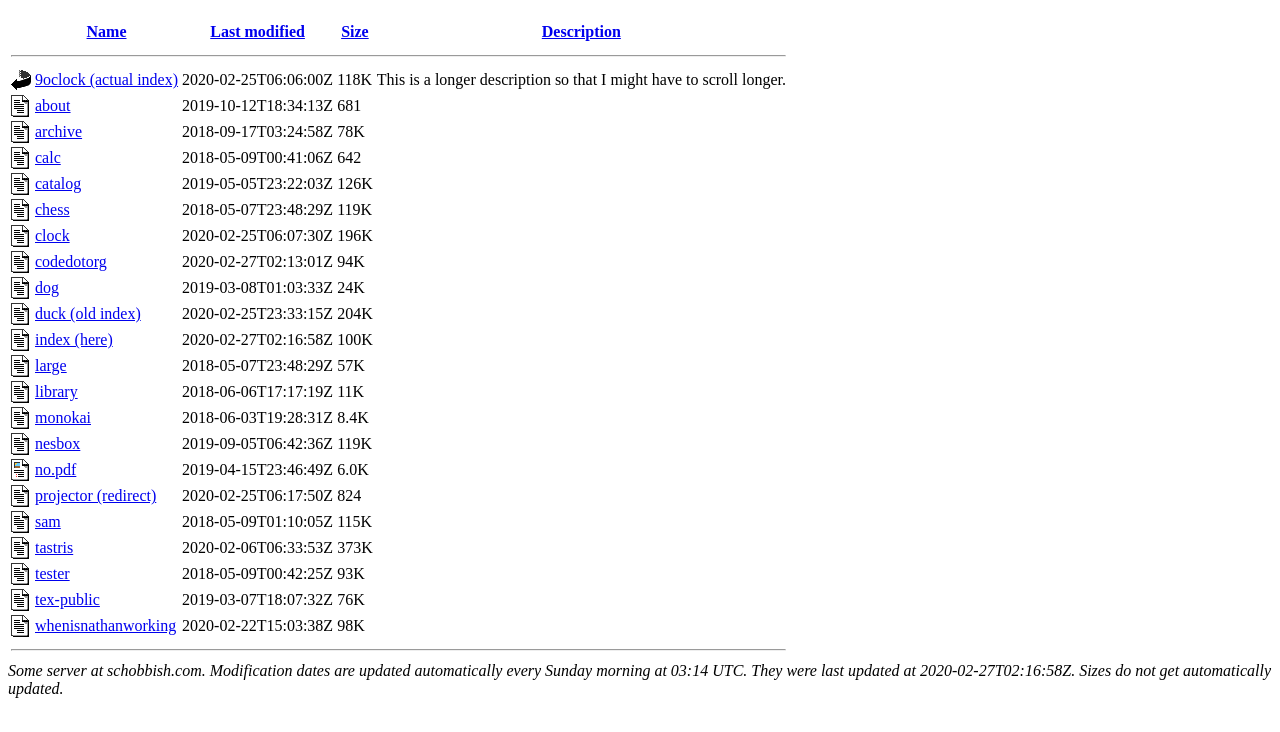
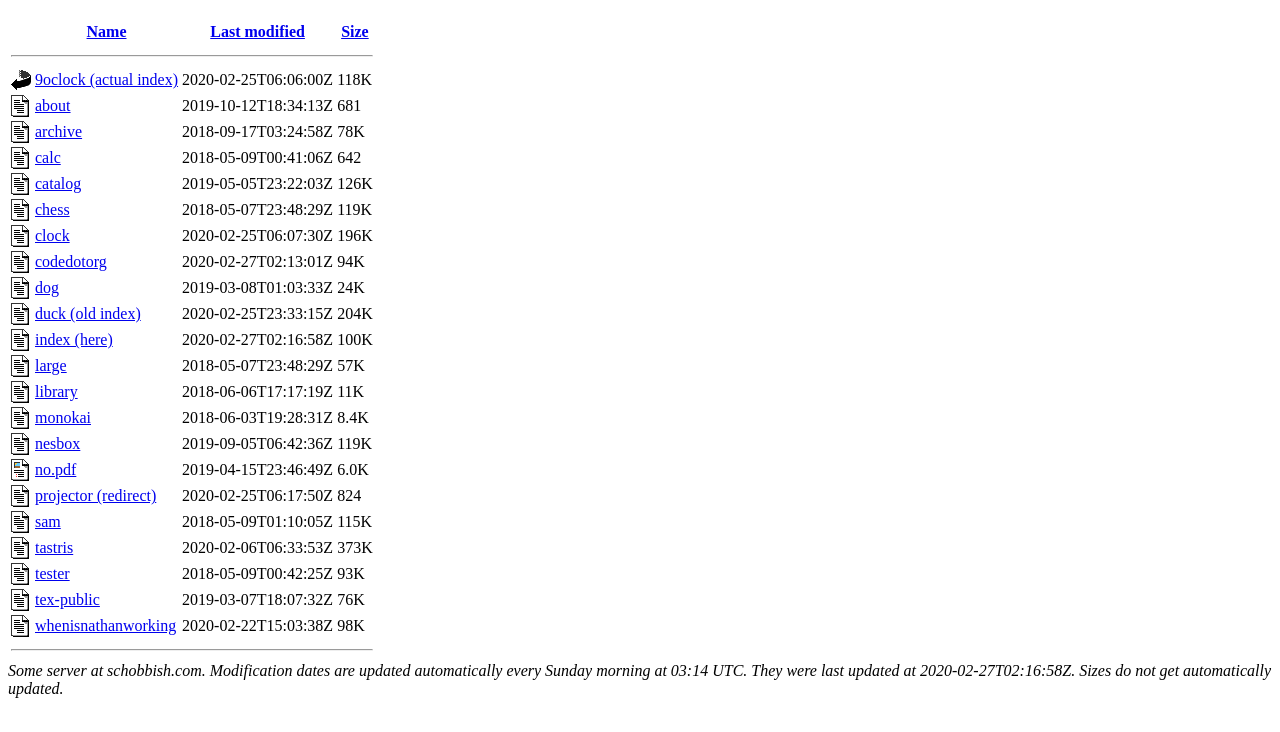
Before and after one commit to Schobbish/index, a plain HTML site: page index.html in a window 1280 px wide. Shown: the part 48-780 px from the top of the page. Drawn offline with nearby package versions, Linux system fonts and the light colour scheme.

Commit message:
revert description idea

```diff
--- a/assets/app.js
+++ b/assets/app.js
@@ -5,13 +5,13 @@ $.ajaxSetup({ cache: false });
  * @param {string} size Stylized size in form x[KMG], where x is a float.
  */
 function sizeUnstyler(size) {
-    const unit = size.trim().toUpperCase().slice(-1);
+    const unit = size.trim().toUpperCase().slice(-1)
     if (unit === "K") {
-        return parseFloat(size) * 1024;
+        return parseFloat(size) * 1024
     } else if (unit === "M") {
-        return parseFloat(size) * 1048576;
+        return parseFloat(size) * 1048576
     } else if (unit === "G") {
-        return parseFloat(size) * 1073741824;
+        return parseFloat(size) * 1073741824
     } else {
         return parseFloat(size);
     }
@@ -73,7 +73,7 @@ $.getJSON("websites.json", function (websites) {
                     if (reverseOrder) {
                         sortedWebsiteNames.reverse();
                     } else {
-                        $(".indexhead .indexcollastmod a").prop("href", "?C=M;O=D");
+                        $(".indexhead .indexcollastmod a").prop("href", "?C=M;O=D")
                     }
                     break;
                 case "S":
@@ -92,7 +92,7 @@ $.getJSON("websites.json", function (websites) {
                     if (reverseOrder) {
                         sortedWebsiteNames.reverse();
                     } else {
-                        $(".indexhead .indexcolsize a").prop("href", "?C=S;O=D");
+                        $(".indexhead .indexcolsize a").prop("href", "?C=S;O=D")
                     }
                     break;
                 case "N":
@@ -134,9 +134,7 @@ $.getJSON("websites.json", function (websites) {
                 // index last modify date needs to be corrected
                 const lastModifiedDate = websiteName === "index" ? modifiedDates.timestamp
                     : (modifiedDates.websites[websiteName] ? modifiedDates.websites[websiteName]
-                        : "\xa0");
-                const size = website.size ? website.size : "  - ";
-                const description = website.description ? website.description : "\xa0";
+                        : "Error getting modification date.");
 
                 // append to table
                 $(".indexbreakrow:last").before(`
@@ -144,8 +142,7 @@ $.getJSON("websites.json", function (websites) {
     <td class="indexcolicon"><img src="${icon.src}" alt="${icon.alt}"></td>
     <td class="indexcolname"><a href="${link}">${website.name}</a></td>
     <td class="indexcollastmod">${lastModifiedDate}</td>
-    <td class="indexcolsize">${size}</td>
-    <td class="indexcoldesc">${description}</td>
+    <td class="indexcolsize">${website.size}</td>
 </tr>`);
             }
 
--- a/assets/dir_styles.css
+++ b/assets/dir_styles.css
@@ -1,4 +1,3 @@
 table {
-	/* overflow-x: scroll; */
 	/* min-width: 371px; */
 }
--- a/index.html
+++ b/index.html
@@ -10,6 +10,7 @@
 
 <body>
     <h1>Index of schobbish.com</h1>
+
     <table id="indexlist">
         <tbody>
             <tr class="indexhead">
@@ -17,15 +18,14 @@
                 <th class="indexcolname"><a href="?C=N;O=A">Name</a></th>
                 <th class="indexcollastmod"><a href="?C=M;O=A">Last modified</a></th>
                 <th class="indexcolsize"><a href="?C=S;O=A">Size</a></th>
-                <th class="indexcoldesc"><a href="?C=D;O=A">Description</a></th>
             </tr>
             <tr class="indexbreakrow">
-                <th colspan="5">
+                <th colspan="4">
                     <hr>
                 </th>
             </tr>
             <tr class="indexbreakrow">
-                <th colspan="5">
+                <th colspan="4">
                     <hr>
                 </th>
             </tr>
--- a/websites.json
+++ b/websites.json
@@ -5,7 +5,6 @@
         "repo": "Schobbish/schobbish.github.io",
         "path": "index.html",
         "size": "118K",
-        "description": "This is a longer description so that I might have to scroll longer.",
         "altIcon": {
             "src": "assets/back.gif",
             "alt": "[PARENTDIR]"
```
